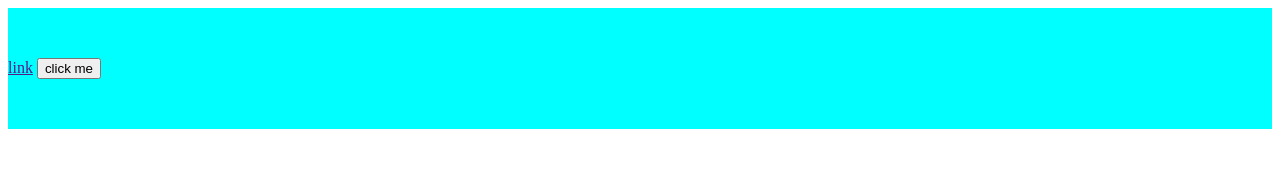
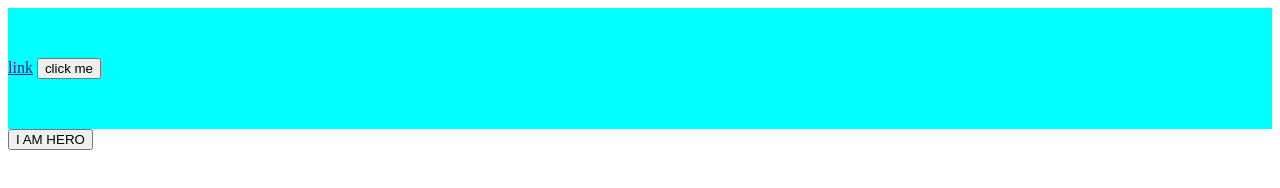
Before and after one commit to petekostrytsya/comandos-76, a plain HTML site: page index.html in a window 1280 px wide. Drawn offline with Linux system fonts and the light colour scheme.

Commit message:
Add a hero button

```diff
--- a/index.html
+++ b/index.html
@@ -12,5 +12,6 @@
       <a href="">link</a>
       <button>click me</button>
     </header>
+    <a href="#"><button class="hero-btn">I AM HERO</button></a>
   </body>
 </html>
```
